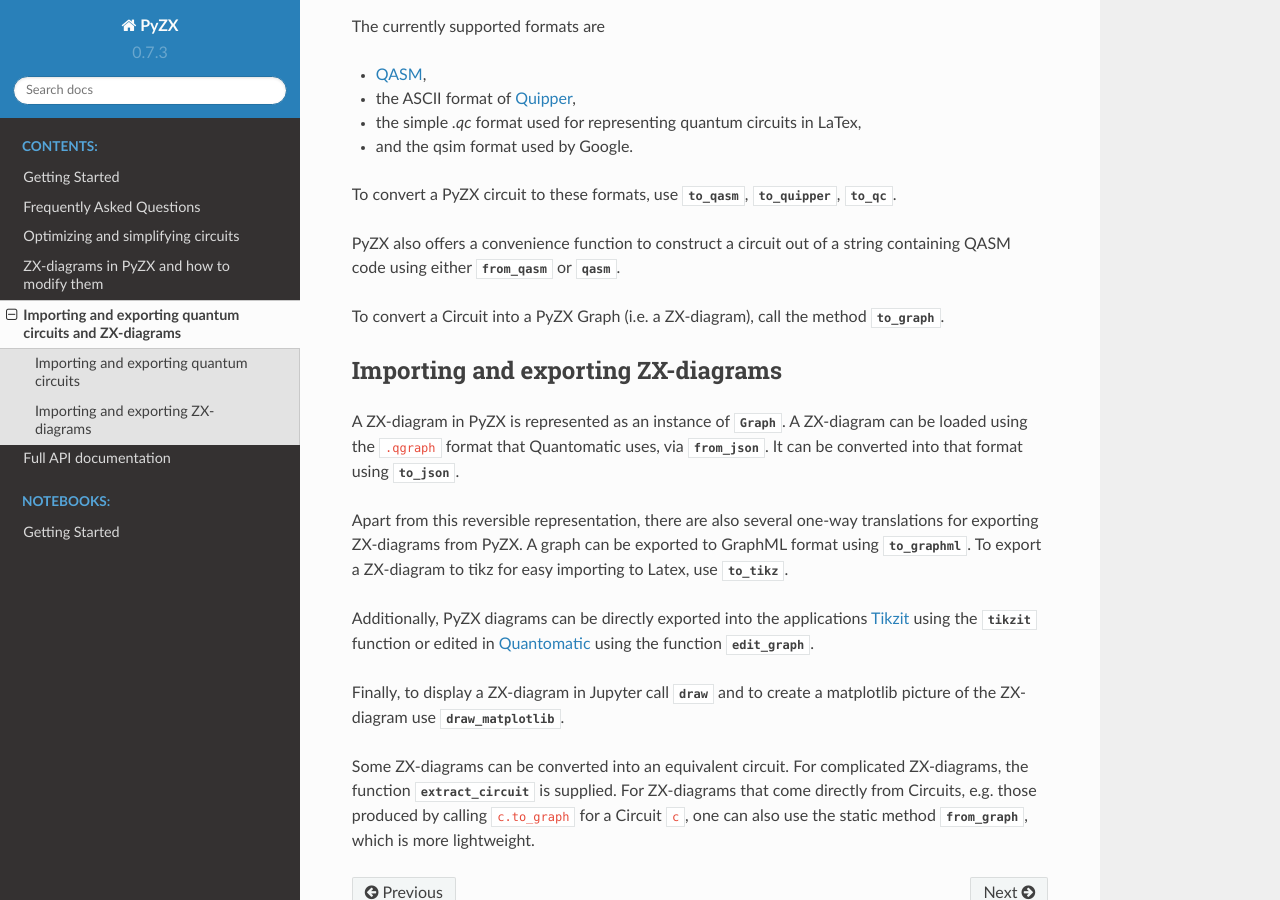
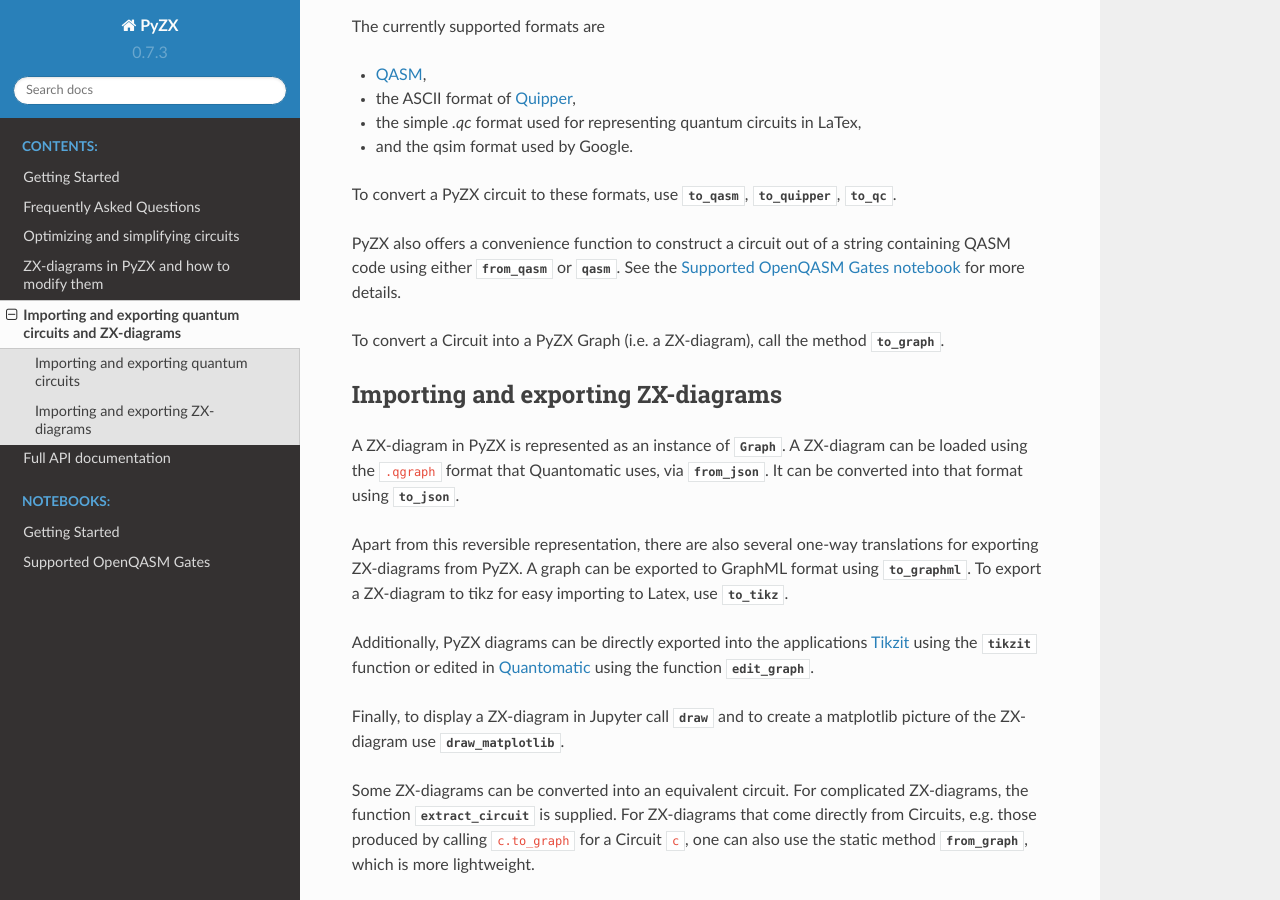
Before and after one commit to zxcalc/pyzx, a Sphinx documentation site: the page built from doc/representations.rst, in a window 1280 px wide and 900 px high, scrolled down 426 px. Built offline with Sphinx 7.4.7 and the Read the Docs theme 2.0.0, drawn with Linux system fonts in a browser that asks for light colours.

Commit message:
Add a Jupyter notebook documenting the supported qasm gates.
Part of issue #89.

```diff
--- a/doc/index.rst
+++ b/doc/index.rst
@@ -21,6 +21,7 @@
    :caption: Notebooks:
 
    notebooks/gettingstarted
+   notebooks/qasm
 
 Indices and tables
 ==================
--- a/doc/representations.rst
+++ b/doc/representations.rst
@@ -21,7 +21,7 @@
 
 To convert a PyZX circuit to these formats, use :meth:`~pyzx.circuit.Circuit.to_qasm`, :meth:`~pyzx.circuit.Circuit.to_quipper`, :meth:`~pyzx.circuit.Circuit.to_qc`.
 
-PyZX also offers a convenience function to construct a circuit out of a string containing QASM code using either :meth:`~pyzx.circuit.Circuit.from_qasm` or :func:`~pyzx.circuit.qasmparser.qasm`.
+PyZX also offers a convenience function to construct a circuit out of a string containing QASM code using either :meth:`~pyzx.circuit.Circuit.from_qasm` or :func:`~pyzx.circuit.qasmparser.qasm`. See the `Supported OpenQASM Gates notebook <notebooks/qasm.ipynb>`_ for more details.
 
 To convert a Circuit into a PyZX Graph (i.e. a ZX-diagram), call the method :meth:`~pyzx.circuit.Circuit.to_graph`.
 
```
Also changed, not shown: doc/notebooks/qasm.ipynb (added).
